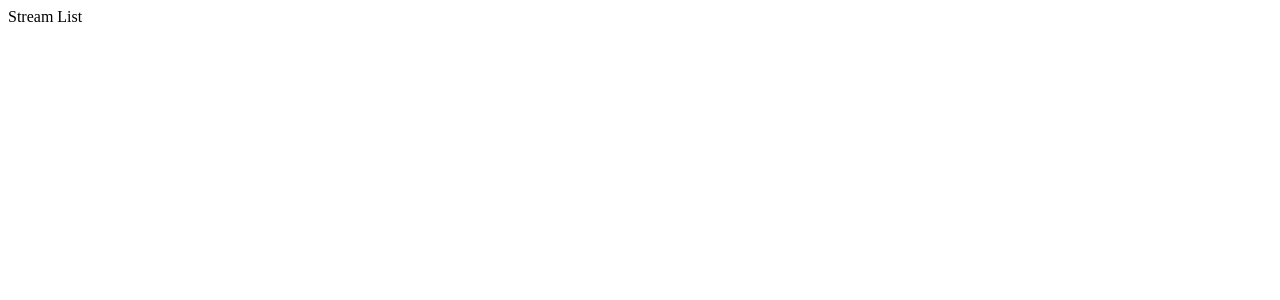
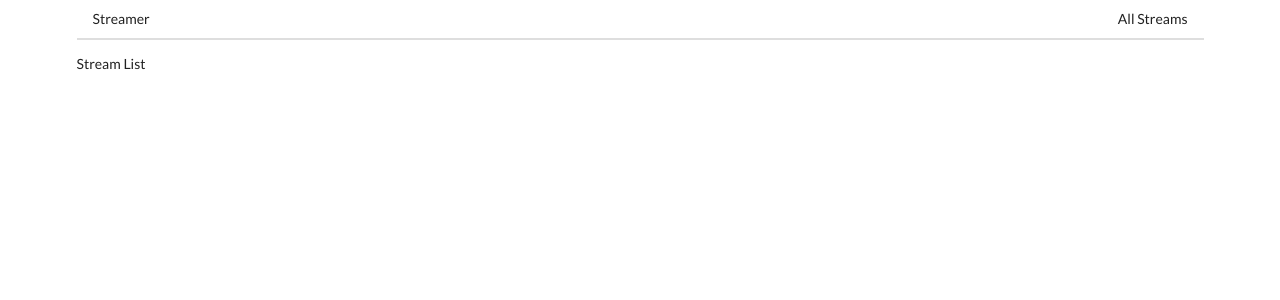
Before and after one commit to maliaaska/client-video-stream, a React (Create React App) app: page / in a window 1280 px wide. Shown: the top 300 px of the page. Built offline with nearby package versions, Linux system fonts and the light colour scheme.

Commit message:
header.js connected to router

```diff
--- a/public/index.html
+++ b/public/index.html
@@ -9,6 +9,7 @@
       name="description"
       content="Web site created using create-react-app"
     />
+    <link rel="stylesheet" href="https://cdnjs.cloudflare.com/ajax/libs/semantic-ui/2.4.1/semantic.min.css" integrity="sha512-8bHTC73gkZ7rZ7vpqUQThUDhqcNFyYi2xgDgPDHc+GXVGHXq+xPjynxIopALmOPqzo9JZj0k6OqqewdGO3EsrQ==" crossorigin="anonymous" referrerpolicy="no-referrer" />
     <link rel="apple-touch-icon" href="%PUBLIC_URL%/logo192.png" />
     <!--
       manifest.json provides metadata used when your web app is installed on a
--- a/src/components/App.js
+++ b/src/components/App.js
@@ -5,14 +5,16 @@
 import StreamDelete from './streams/StreamDelete';
 import StreamList from './streams/StreamList';
 import StreamShow from './streams/StreamShow';
+import Header from './Header';
 
 
 
 const App = () => {
   return (
-    <div>
+    <div className='ui container'>
       <BrowserRouter>
         <div>
+          <Header />
           <Route path="/" exact component={StreamList} />
           <Route path="/streams/new" component={StreamCreate} />
           <Route path="/streams/edit" component={StreamEdit} />
--- /dev/null
+++ b/src/components/Header.js
@@ -0,0 +1,19 @@
+import React from 'react';
+import { Link } from 'react-router-dom';
+
+const Header = () => {
+  return (
+    <div className='ui secondary pointing menu'>
+      <Link to='/' className='item'>
+        Streamer
+      </Link>
+      <div className="right menu">
+        <Link to="/" className='item'>
+          All Streams
+        </Link>
+      </div>
+    </div>
+  );
+}
+
+export default Header;
```
